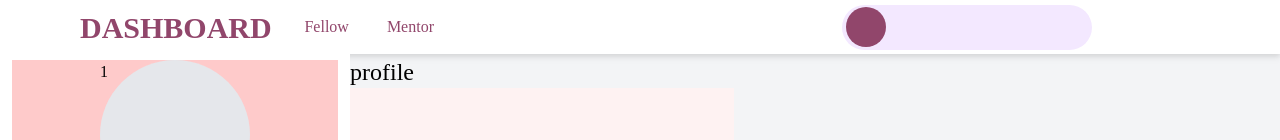
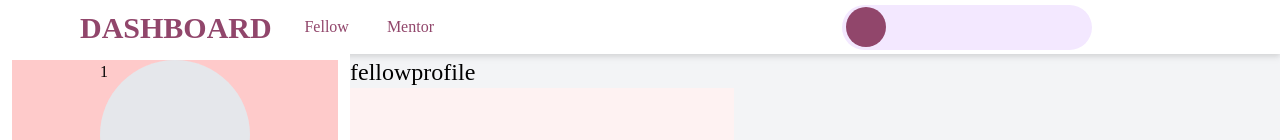
Before and after one commit to Saridraj/PHD, a Next.js app: page /profile in a window 1280 px wide. Shown: the top 140 px of the page. Built offline with nearby package versions, Linux system fonts and the light colour scheme; a web font is replaced by a local one.

Commit message:
Updated fellow profile

```diff
--- a/components/Nav.js
+++ b/components/Nav.js
@@ -34,7 +34,7 @@ function Nav() {
 
     return (
         <div>
-            <nav className="fixed text-[#91466b] bg-white flex justify-between items-center w-full h-[54px] p-2  pl-10 md:pl-20  pr-10 md:pr-20 drop-shadow-md">
+            <nav className="z-30 md:z-auto fixed text-[#91466b] bg-white flex justify-between items-center w-full h-[54px] p-2  pl-10 md:pl-20  pr-10 md:pr-20 drop-shadow-md">
                 <div className="  flex justify-between items-center w-[600px]">
                     <div className="max-w-[500px] " >
                         <div>
@@ -82,7 +82,7 @@ function Nav() {
 
                 <div className=" md:hidden">
                     {click ? (
-                        <ul className="md:flex md:items-center z-[-1] md:z-auto md:static absolute w-full left-0 md:w-auto md:py-0 py-4 md:pl-0 pl-7  md:mt-0 bg-white md:opacity-100 opacity-100   transition-all ease-in duration-500  top-12  " >
+                        <ul className="md:flex md:items-center  md:z-auto md:static absolute w-full left-0 md:w-auto md:py-0 py-4 md:pl-0 pl-7  md:mt-0 bg-white md:opacity-100 opacity-100   transition-all ease-in duration-500  top-12  " >
                             <li className=" m-2 flex  items-center">
                                 <Link href='/fellow'><button onClick={handleClick}>Fellow</button></Link>
                             </li>
--- a/pages/index.js
+++ b/pages/index.js
@@ -28,6 +28,7 @@ const Home = () => {
         cookie.set('token', data.token)
         cookie.set('user', JSON.stringify(data?.user))
         Router.push('/profile');
+        console.log(user)
 
     }
 
--- a/pages/profile.js
+++ b/pages/profile.js
@@ -36,7 +36,7 @@ export default class profile extends Component {
 
           </div>
           <div className="ml-[350px]">
-            <div><h1 className="mt-14">profile</h1></div>
+            <div><h1 className="mt-14">fellowprofile</h1></div>
             <div className="w-96 h-96 bg-red-50"></div>
             <div className="w-96 h-96 bg-red-100"></div>
             <div className="w-96 h-96 bg-red-200"></div>
```
